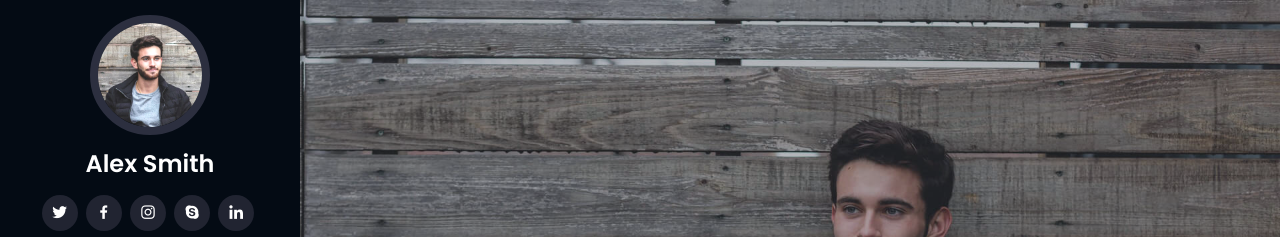
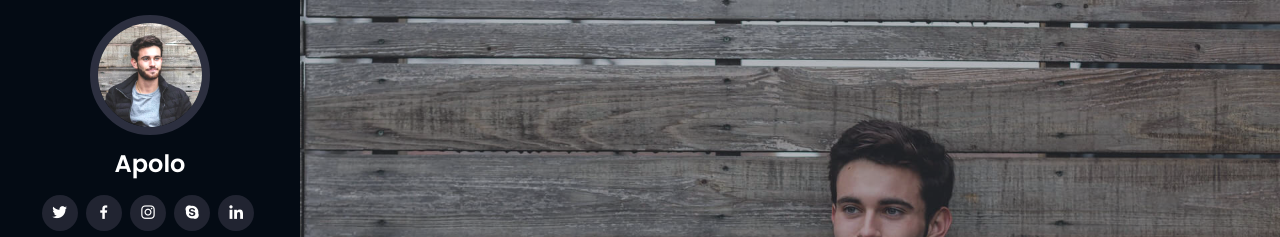
Before and after one commit to apolosebs/apolosebs2.github.io, a plain HTML site: page index.html in a window 1280 px wide. Shown: the top 237 px of the page. Drawn offline with nearby package versions, Linux system fonts and the light colour scheme; files that its build step writes are made by us from their sources; files whose address does not match are found by name.

Commit message:
Update index.html

```diff
--- a/index.html
+++ b/index.html
@@ -46,7 +46,7 @@
 
       <div class="profile">
         <img src="assets/img/profile-img.jpg" alt="" class="img-fluid rounded-circle">
-        <h1 class="text-light"><a href="index.html">Alex Smith</a></h1>
+        <h1 class="text-light"><a href="index.html">Apolo</a></h1>
         <div class="social-links mt-3 text-center">
           <a href="#" class="twitter"><i class="bx bxl-twitter"></i></a>
           <a href="#" class="facebook"><i class="bx bxl-facebook"></i></a>
```
